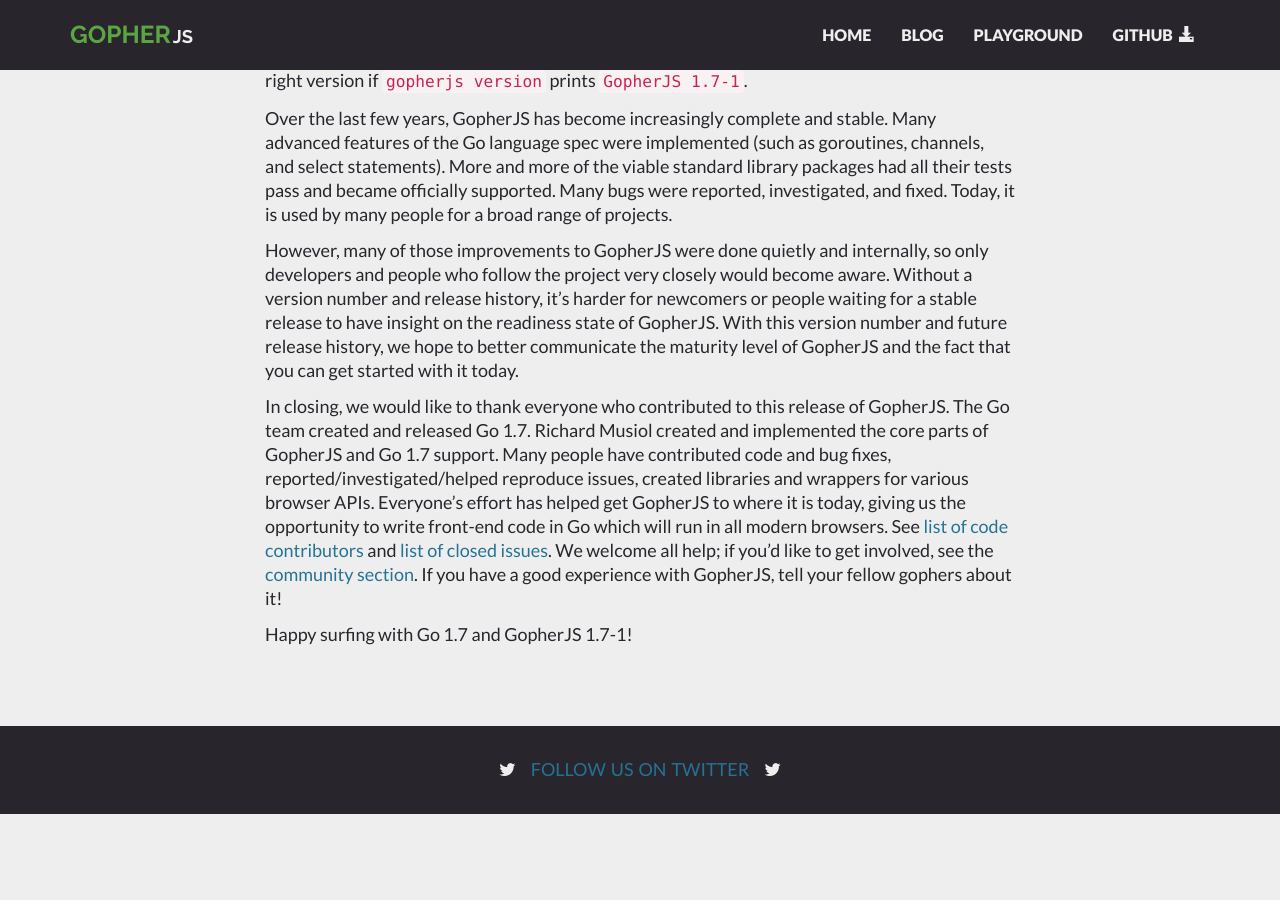
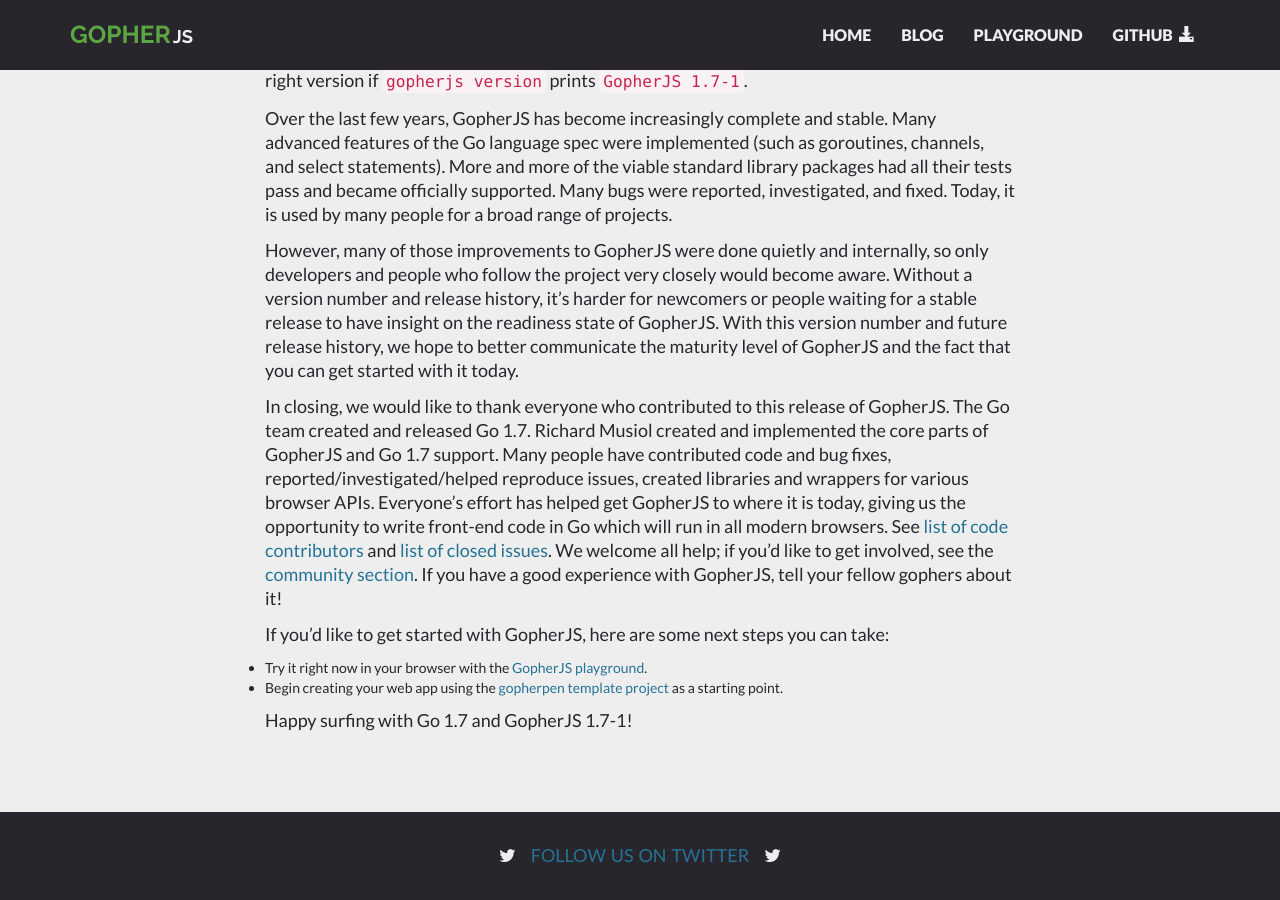
Before and after one commit to gopherjs/gopherjs.github.io, a Jekyll site: the page built from _posts/blog/2016-08-21-gopherjs-1.7-1-release.markdown, in a window 1280 px wide and 900 px high, scrolled down 723 px. Built offline with Jekyll 4.4.1, drawn with Linux system fonts in a browser that asks for light colours; nearby versions of some CDN libraries; before the commit the page ends 1537 px from its top, so only the background shows below that.

Commit message:
Add short paragraph mentioning next steps to get started.
For people new to GopherJS who may see this post, this gives them some
actionable next steps to perform.

It gives a little more meaning to the sign off phrase.

It also indirectly shows that the GopherJS playground has been updated
for Go 1.7/GopherJS 1.7-1.

```diff
--- a/_posts/blog/2016-08-21-gopherjs-1.7-1-release.markdown
+++ b/_posts/blog/2016-08-21-gopherjs-1.7-1-release.markdown
@@ -21,4 +21,9 @@
 
 In closing, we would like to thank everyone who contributed to this release of GopherJS. The Go team created and released Go 1.7. Richard Musiol created and implemented the core parts of GopherJS and Go 1.7 support. Many people have contributed code and bug fixes, reported/investigated/helped reproduce issues, created libraries and wrappers for various browser APIs. Everyone's effort has helped get GopherJS to where it is today, giving us the opportunity to write front-end code in Go which will run in all modern browsers. See [list of code contributors](https://github.com/gopherjs/gopherjs/graphs/contributors) and [list of closed issues](https://github.com/gopherjs/gopherjs/issues?q=is%3Aissue+is%3Aclosed). We welcome all help; if you'd like to get involved, see the [community section](https://github.com/gopherjs/gopherjs#community). If you have a good experience with GopherJS, tell your fellow gophers about it!
 
+If you'd like to get started with GopherJS, here are some next steps you can take:
+
+-	Try it right now in your browser with the [GopherJS playground](http://www.gopherjs.org/playground/#/-MweO3kLBk).
+-	Begin creating your web app using the [gopherpen template project](https://github.com/gopherjs/gopherpen#readme) as a starting point.
+
 Happy surfing with Go 1.7 and GopherJS 1.7-1!
```
